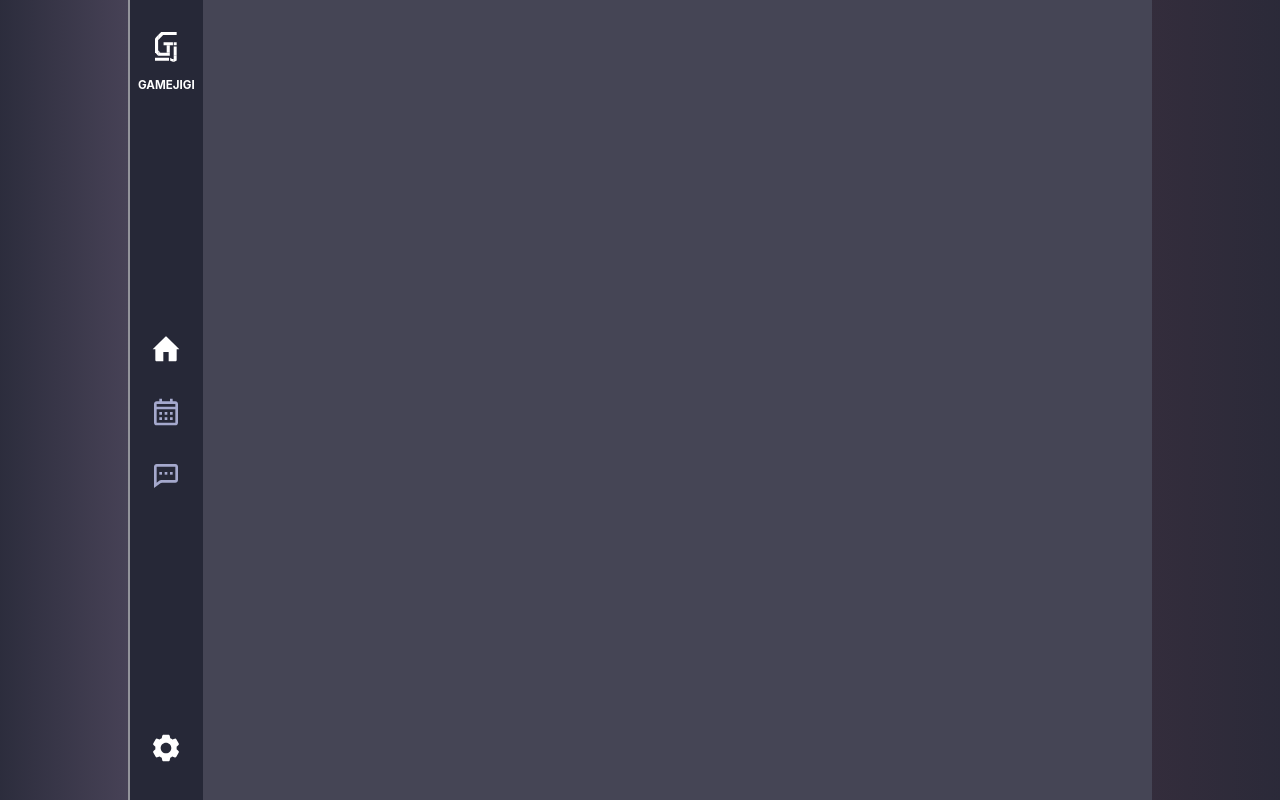
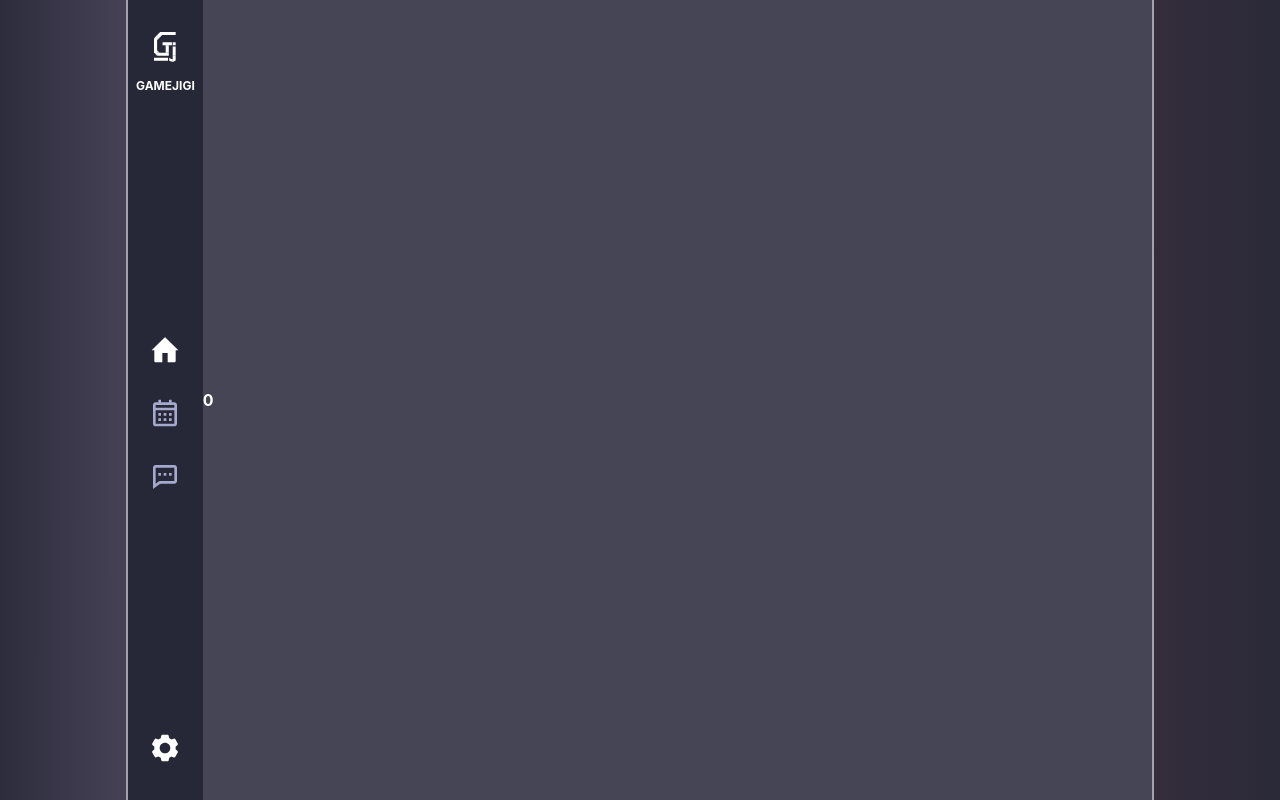
Before and after one commit to Jungma1/gamejigi, a React (Create React App) app in the folder webapp/: page / in a window 1280 px wide. Built offline with nearby package versions, Linux system fonts and the light colour scheme.

Commit message:
Add: 리덕스 환경설정

```diff
--- a/webapp/package.json
+++ b/webapp/package.json
@@ -3,6 +3,7 @@
   "version": "0.1.0",
   "private": true,
   "dependencies": {
+    "@reduxjs/toolkit": "^1.7.1",
     "@testing-library/jest-dom": "^5.14.1",
     "@testing-library/react": "^12.0.0",
     "@testing-library/user-event": "^13.2.1",
@@ -10,11 +11,15 @@
     "@types/node": "^16.7.13",
     "@types/react": "^17.0.20",
     "@types/react-dom": "^17.0.9",
+    "@types/react-redux": "^7.1.21",
     "@types/styled-components": "^5.1.19",
     "react": "^17.0.2",
     "react-dom": "^17.0.2",
+    "react-redux": "^7.2.6",
     "react-router-dom": "^6.2.1",
     "react-scripts": "5.0.0",
+    "redux": "^4.1.2",
+    "redux-devtools-extension": "^2.13.9",
     "styled-components": "^5.3.3",
     "typescript": "^4.4.2",
     "web-vitals": "^2.1.0"
--- /dev/null
+++ b/webapp/src/app/authSlice.ts
@@ -0,0 +1,25 @@
+import { createSlice, PayloadAction } from '@reduxjs/toolkit';
+
+export interface AuthState {
+  value: number;
+}
+
+const initialState: AuthState = {
+  value: 0,
+};
+
+export const authSlice = createSlice({
+  name: 'auth',
+  initialState,
+  reducers: {
+    incrementByAmount: (state, action: PayloadAction<number>) => {
+      state.value += 1;
+    },
+  },
+});
+
+const { actions, reducer: authReducer } = authSlice;
+
+export const { incrementByAmount } = actions;
+
+export default authReducer;
--- /dev/null
+++ b/webapp/src/app/hooks.ts
@@ -0,0 +1,5 @@
+import { TypedUseSelectorHook, useDispatch, useSelector } from 'react-redux';
+import { AppDispatch, RootState } from './store';
+
+export const useAppDispatch = () => useDispatch<AppDispatch>();
+export const useAppSelector: TypedUseSelectorHook<RootState> = useSelector;
--- /dev/null
+++ b/webapp/src/app/store.ts
@@ -0,0 +1,11 @@
+import { configureStore } from '@reduxjs/toolkit';
+import authReducer from './authSlice';
+
+export const store = configureStore({
+  reducer: {
+    auth: authReducer,
+  },
+});
+
+export type RootState = ReturnType<typeof store.getState>;
+export type AppDispatch = typeof store.dispatch;
--- /dev/null
+++ b/webapp/src/components/auth/AuthForm.tsx
@@ -0,0 +1,13 @@
+import React from 'react';
+import { useAppSelector } from '../../app/hooks';
+
+function AuthForm() {
+  const value = useAppSelector(state => state.auth.value);
+  return (
+    <div>
+      <strong>{value}</strong>
+    </div>
+  );
+}
+
+export default AuthForm;
--- a/webapp/src/components/common/LeftSidebar.tsx
+++ b/webapp/src/components/common/LeftSidebar.tsx
@@ -34,7 +34,6 @@ const Block = styled.div`
   justify-content: space-between;
   align-items: center;
   background: ${palette.black};
-  border-left: 2px solid rgba(255, 255, 255, 0.5);
   padding-left: 0.5rem;
   padding-right: 0.5rem;
   min-height: 100vh;
@@ -47,7 +46,7 @@ const StyledTop = styled.div`
   margin-top: 2rem;
 
   div {
-    font-size: 0.725rem;
+    font-size: 0.75rem;
     font-weight: bold;
     margin-top: 1rem;
   }
@@ -71,6 +70,10 @@ const StyledMiddle = styled.div`
 
 const StyledBottom = styled.div`
   margin-bottom: 2rem;
+
+  svg {
+    cursor: pointer;
+  }
 `;
 
 export default LeftSidebar;
--- a/webapp/src/components/common/Responsive.tsx
+++ b/webapp/src/components/common/Responsive.tsx
@@ -18,6 +18,8 @@ export const ResponsiveTemplate = styled.div`
   margin-left: auto;
   margin-right: auto;
   background: ${palette.gray1};
+  border-left: 2px solid rgba(255, 255, 255, 0.5);
+  border-right: 2px solid rgba(255, 255, 255, 0.5);
 
   ${media.xlarge} {
     width: 1024px;
--- a/webapp/src/index.tsx
+++ b/webapp/src/index.tsx
@@ -4,11 +4,15 @@ import './index.css';
 import App from './App';
 import reportWebVitals from './reportWebVitals';
 import { BrowserRouter } from 'react-router-dom';
+import { Provider } from 'react-redux';
+import { store } from './app/store';
 
 ReactDOM.render(
   <React.StrictMode>
     <BrowserRouter>
-      <App />
+      <Provider store={store}>
+        <App />
+      </Provider>
     </BrowserRouter>
   </React.StrictMode>,
   document.getElementById('root')
--- a/webapp/src/pages/home/HomePage.tsx
+++ b/webapp/src/pages/home/HomePage.tsx
@@ -1,4 +1,5 @@
 import React from 'react';
+import AuthForm from '../../components/auth/AuthForm';
 import LeftSidebar from '../../components/common/LeftSidebar';
 import Responsive from '../../components/common/Responsive';
 
@@ -6,6 +7,7 @@ function HomePage() {
   return (
     <Responsive>
       <LeftSidebar />
+      <AuthForm />
     </Responsive>
   );
 }
```
Also changed, not shown: 1 other file (tests, documents, lock files or other folders).
